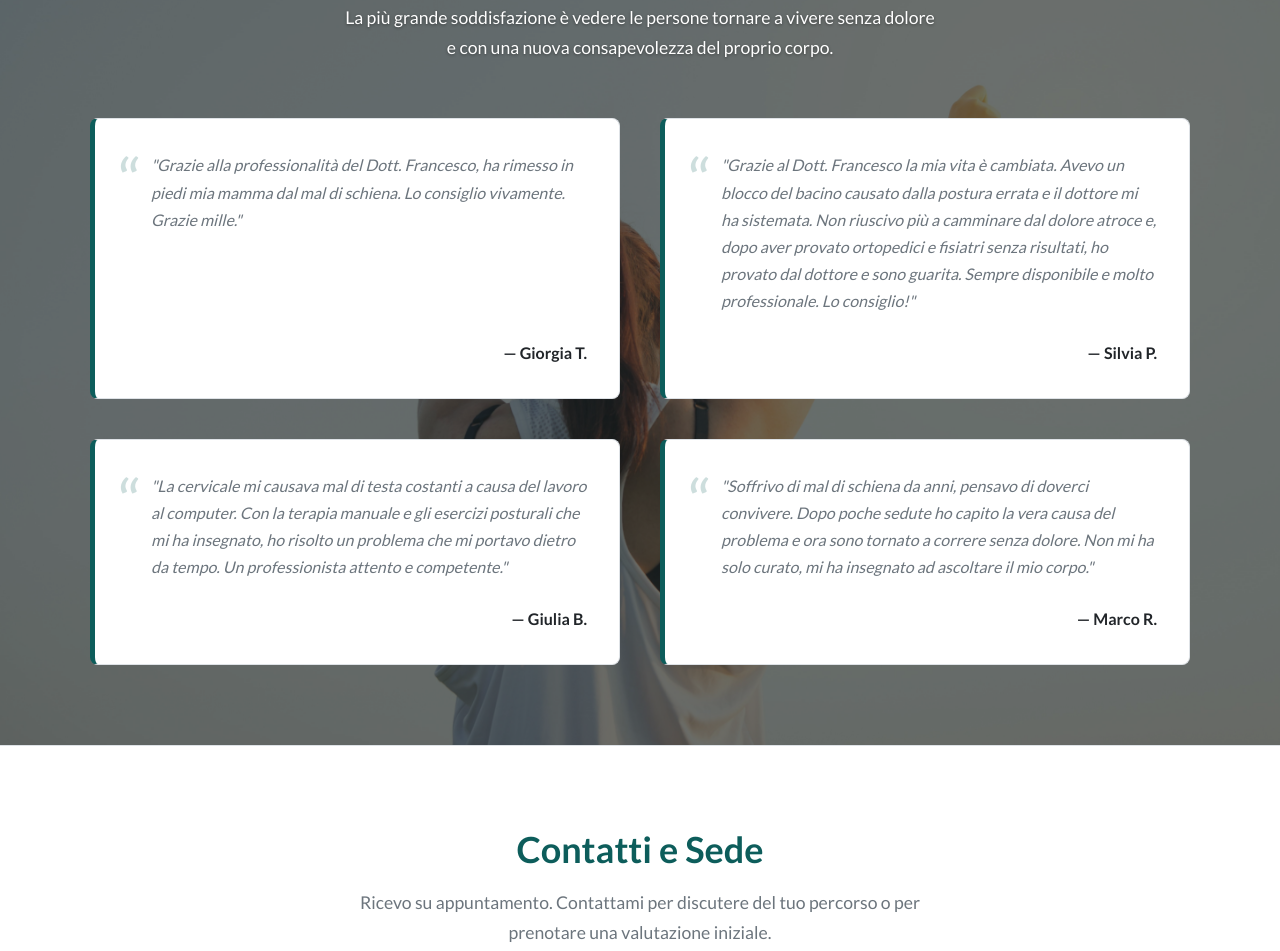
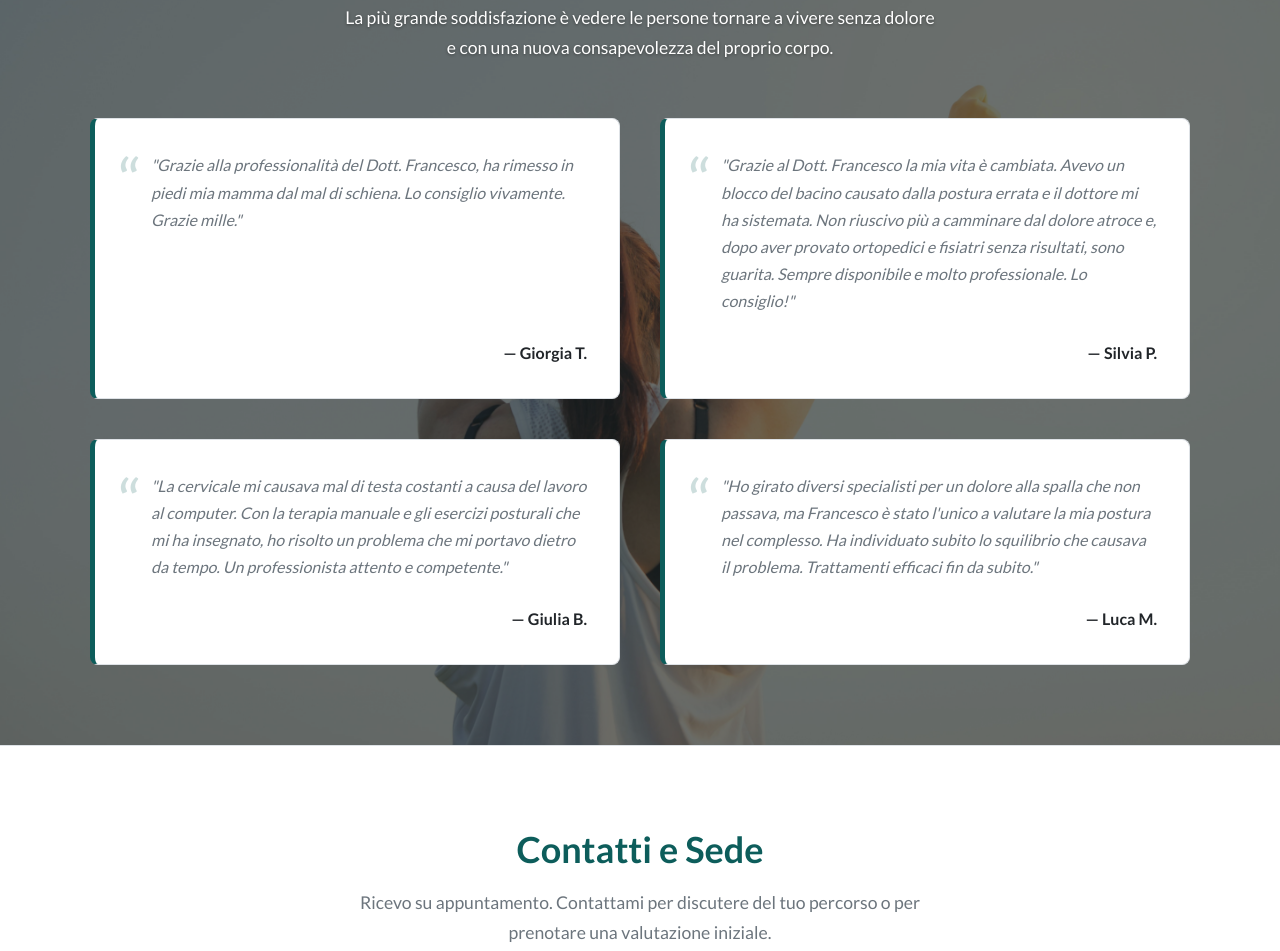
Before and after one commit to LorenzoMoriniDev/test-svelte-blog, an Astro site: page / in a window 1280 px wide. Shown: the part 3249-4200 px from the top of the page. Built offline with nearby package versions, Linux system fonts and the light colour scheme; Astro itself is replaced by a stand-in of ours.

Commit message:
Update Testimonianze.astro

```diff
--- a/src/components/Testimonianze.astro
+++ b/src/components/Testimonianze.astro
@@ -17,7 +17,7 @@ const bgImage = `${import.meta.env.BASE_URL}/images/testimonianze-bg.jpg`;
     </p>
     <div class="testimonials-grid">
 
-      <!-- Recensione Reale 1 -->
+      <!-- Recensione Reale 1 (Mamma/Schiena) -->
       <figure class="testimonial-card">
         <blockquote>
           <p>"Grazie alla professionalità del Dott. Francesco, ha rimesso in piedi mia mamma dal mal di schiena. Lo consiglio vivamente. Grazie mille."</p>
@@ -25,15 +25,15 @@ const bgImage = `${import.meta.env.BASE_URL}/images/testimonianze-bg.jpg`;
         <figcaption>— Giorgia T.</figcaption>
       </figure>
 
-      <!-- Recensione Reale 2 -->
+      <!-- Recensione Reale 2 (Bacino/Postura) -->
       <figure class="testimonial-card">
         <blockquote>
-          <p>"Grazie al Dott. Francesco la mia vita è cambiata. Avevo un blocco del bacino causato dalla postura errata e il dottore mi ha sistemata. Non riuscivo più a camminare dal dolore atroce e, dopo aver provato ortopedici e fisiatri senza risultati, ho provato dal dottore e sono guarita. Sempre disponibile e molto professionale. Lo consiglio!"</p>
+          <p>"Grazie al Dott. Francesco la mia vita è cambiata. Avevo un blocco del bacino causato dalla postura errata e il dottore mi ha sistemata. Non riuscivo più a camminare dal dolore atroce e, dopo aver provato ortopedici e fisiatri senza risultati, sono guarita. Sempre disponibile e molto professionale. Lo consiglio!"</p>
         </blockquote>
         <figcaption>— Silvia P.</figcaption>
       </figure>
 
-      <!-- Recensione Precedente 1 (Cervicale - Molto utile da tenere) -->
+      <!-- Recensione 3 (Cervicale/Lavoro) -->
       <figure class="testimonial-card">
         <blockquote>
           <p>"La cervicale mi causava mal di testa costanti a causa del lavoro al computer. Con la terapia manuale e gli esercizi posturali che mi ha insegnato, ho risolto un problema che mi portavo dietro da tempo. Un professionista attento e competente."</p>
@@ -41,12 +41,12 @@ const bgImage = `${import.meta.env.BASE_URL}/images/testimonianze-bg.jpg`;
         <figcaption>— Giulia B.</figcaption>
       </figure>
 
-      <!-- Recensione Precedente 2 (Schiena/Sport - Generica positiva) -->
+      <!-- Recensione 4 (NUOVA - Spalla/Postura - Più realistica) -->
       <figure class="testimonial-card">
         <blockquote>
-          <p>"Soffrivo di mal di schiena da anni, pensavo di doverci convivere. Dopo poche sedute ho capito la vera causa del problema e ora sono tornato a correre senza dolore. Non mi ha solo curato, mi ha insegnato ad ascoltare il mio corpo."</p>
+          <p>"Ho girato diversi specialisti per un dolore alla spalla che non passava, ma Francesco è stato l'unico a valutare la mia postura nel complesso. Ha individuato subito lo squilibrio che causava il problema. Trattamenti efficaci fin da subito."</p>
         </blockquote>
-        <figcaption>— Marco R.</figcaption>
+        <figcaption>— Luca M.</figcaption>
       </figure>
 
     </div>
```
